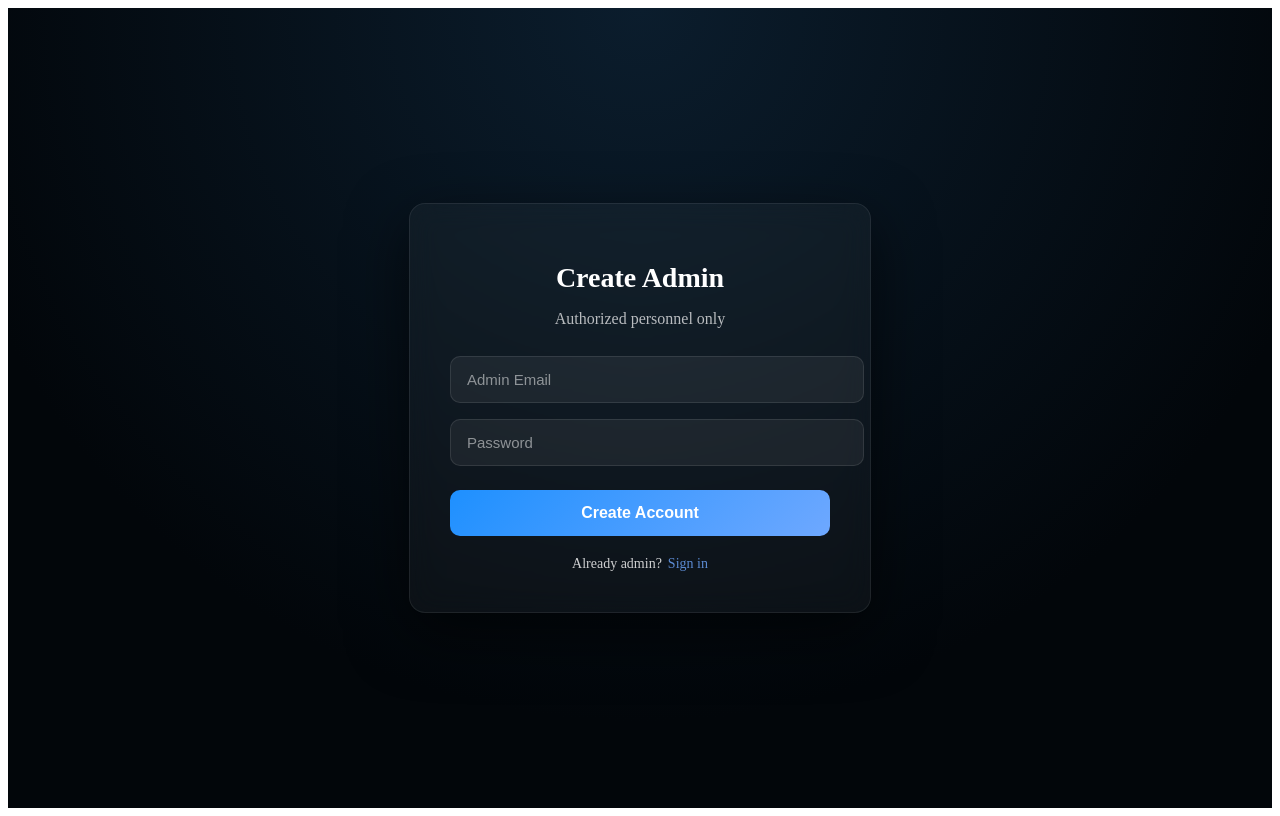
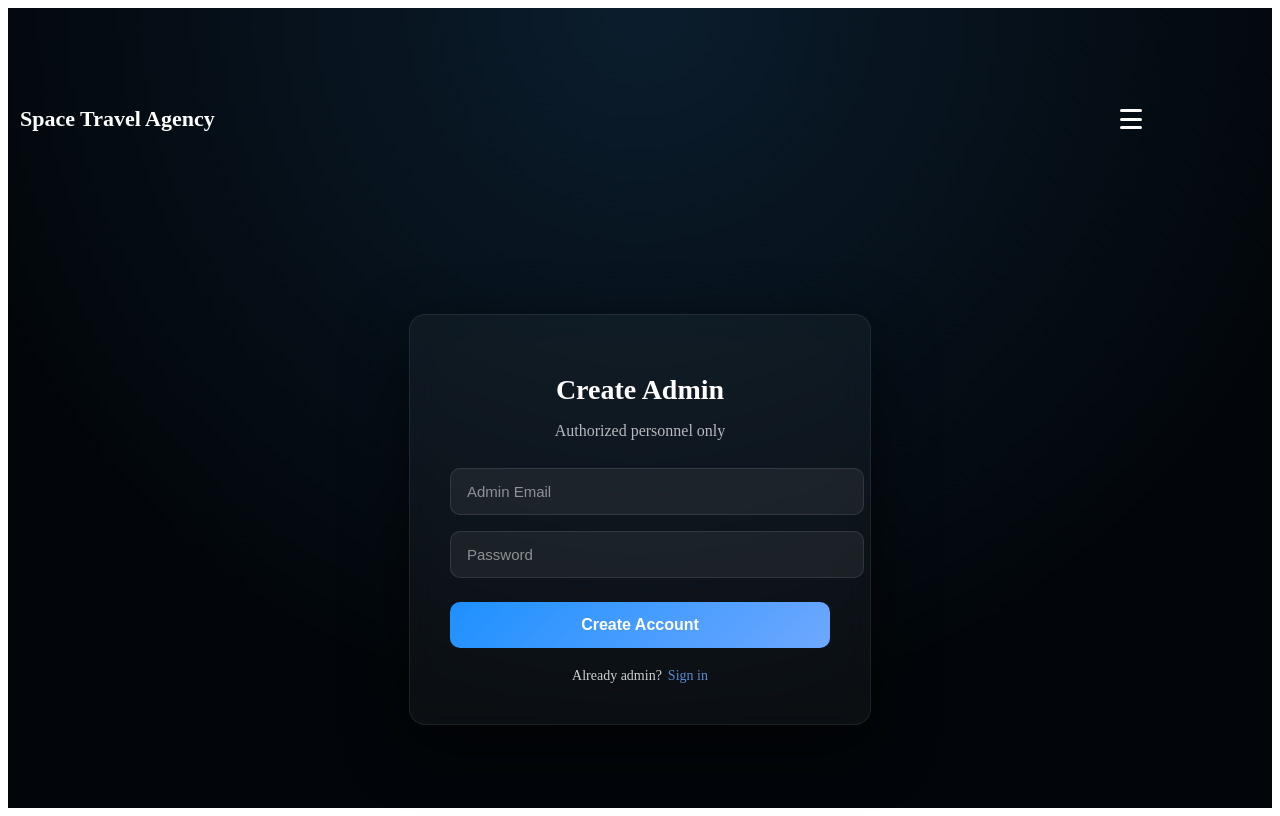
Before and after one commit to BrennenHammer/SpaceFlightBooking, a React (Vite) app in the folder client/: page /admin/signup in a window 1280 px wide. Built offline with nearby package versions, Linux system fonts and the light colour scheme.

Commit message:
added navbar to login/signup

```diff
--- a/client/src/pages/AdminLogin.jsx
+++ b/client/src/pages/AdminLogin.jsx
@@ -1,6 +1,7 @@
 import styled from "styled-components";
 import { useState } from "react";
 import { useNavigate, Link } from "react-router-dom";
+import Navbar from "../components/Navbar";
 
 const AdminLogin = () => {
   const [email, setEmail] = useState("");
@@ -19,6 +20,7 @@ const AdminLogin = () => {
 
   return (
     <Page>
+        <Navbar />
       <Card>
         <h1>Admin Access</h1>
         <p>Restricted system login</p>
--- a/client/src/pages/AdminSignup.jsx
+++ b/client/src/pages/AdminSignup.jsx
@@ -1,6 +1,7 @@
 import styled from "styled-components";
 import { useState } from "react";
 import { useNavigate, Link } from "react-router-dom";
+import Navbar from "../components/Navbar";
 
 const AdminSignup = () => {
   const [email, setEmail] = useState("");
@@ -19,6 +20,7 @@ const AdminSignup = () => {
 
   return (
     <Page>
+        <Navbar />
       <Card>
         <h1>Create Admin</h1>
         <p>Authorized personnel only</p>
```
